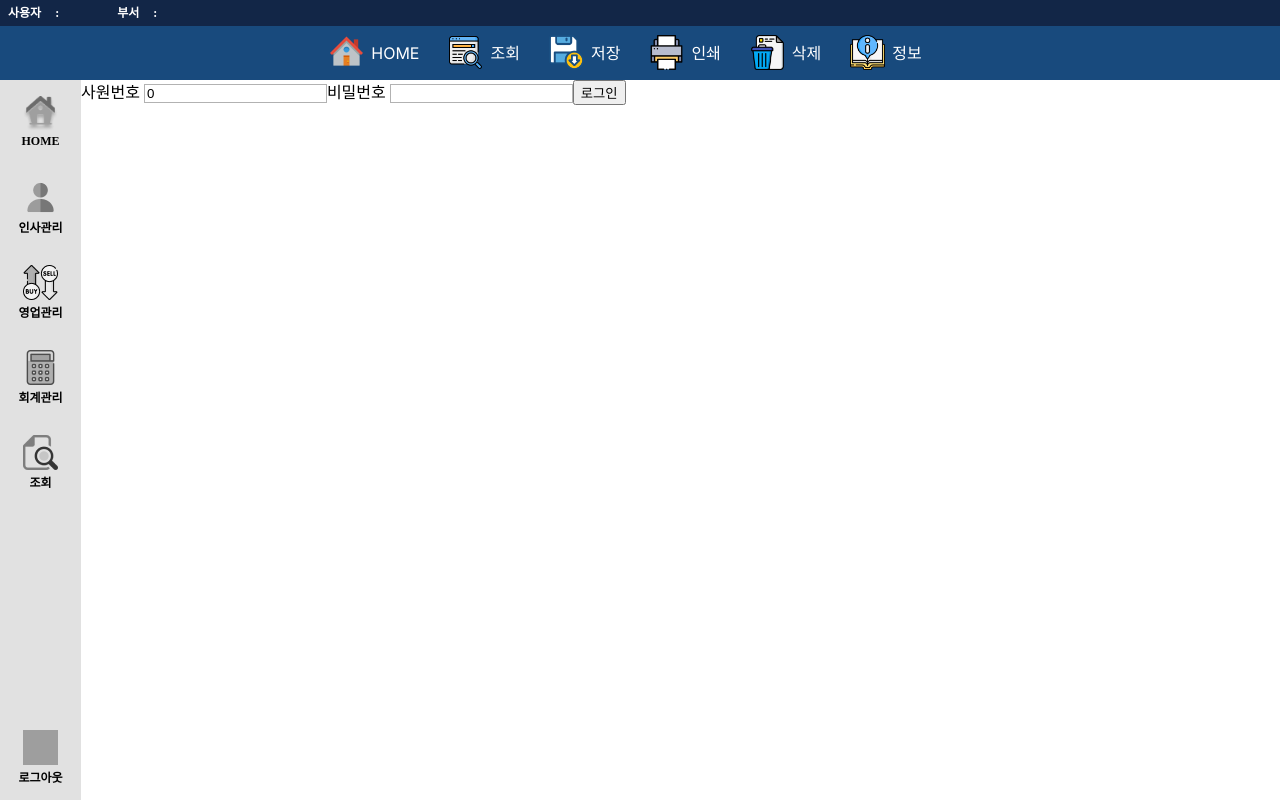
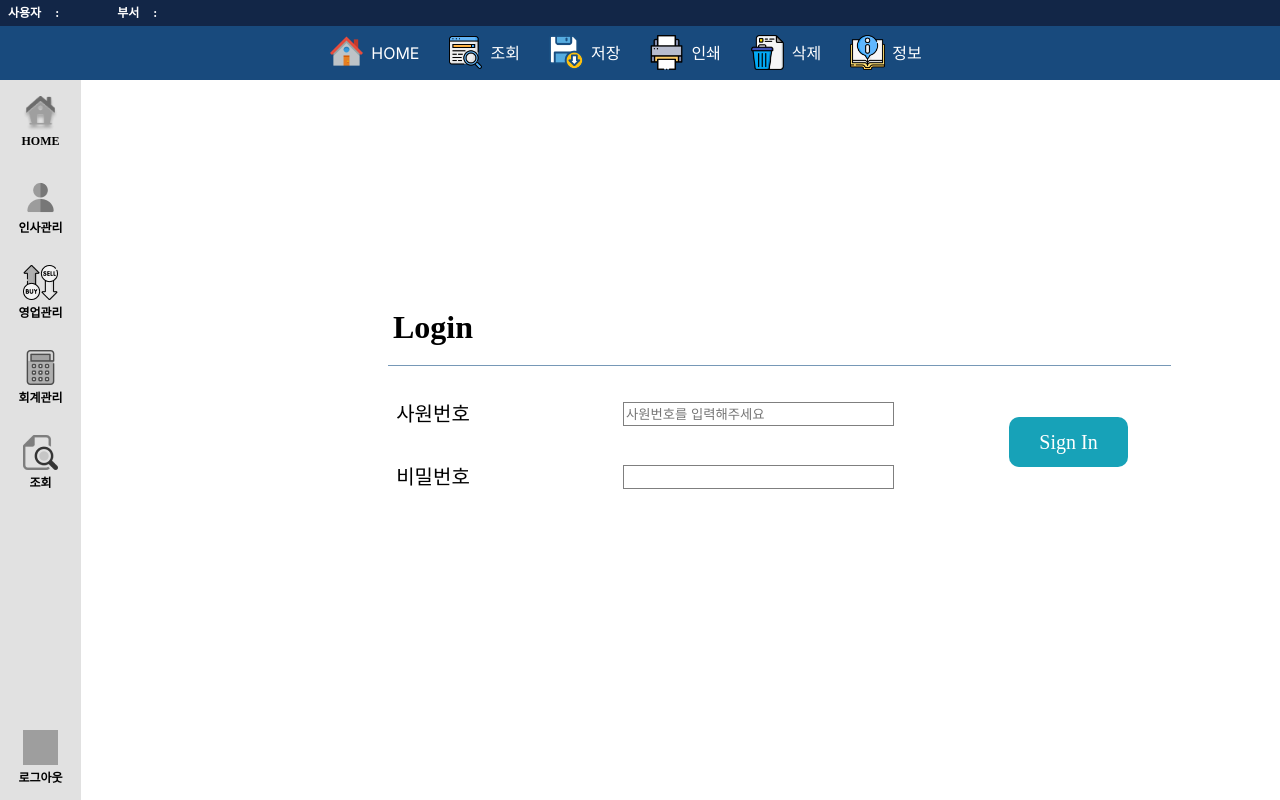
Before and after one commit to korIT-3team/front, a React (Create React App) app: page / in a window 1280 px wide. Built offline with nearby package versions, Linux system fonts and the light colour scheme; grey boxes are pictures that could not be loaded; the HTML template or start-up script is replaced by a standard one.

Commit message:
로그인 프론트

```diff
--- a/src/views/Main/index.tsx
+++ b/src/views/Main/index.tsx
@@ -8,6 +8,7 @@ import { SignInResponseDto } from 'src/interfaces/response/auth';
 import ResponseDto from 'src/interfaces/response/response.dto';
 import GetLoginUserResponseDto from 'src/interfaces/response/user/get-login-user.response.dto';
 import { useUserStore } from 'src/stores';
+import './style.css';
 
 export default function Main() {
   //!               state                //
@@ -96,9 +97,21 @@ export default function Main() {
     <div>
       { user ? ( <div> {user.employeeName} 님 환영합니다.</div> ) :
         (<div className='main-login-box'>
-          사원번호 <input type="text" placeholder='사원번호를 입력해주세요' value={employeeCode} onChange={onEmployeeCodeChangeHandler} />
-          비밀번호 <input type="password" value={password} onChange={onPasswordChangeHandler} onKeyDown={onPasswordKeyDownHandler}/>
-          <button onClick={onSignInButtonClickHandler}>로그인</button>
+          <div className="login-text">Login</div>
+          <div className='login-divider'></div>
+          <div className="id-pw-button-box">
+            <div className="id-pw-box">
+              <div className="id-box">
+                <div className="id-text">사원번호</div>
+                <input className='id-input' type="text" placeholder='사원번호를 입력해주세요' value={employeeCode == 0 ? '' : employeeCode} onChange={onEmployeeCodeChangeHandler} />
+              </div>
+              <div className="pw-box">
+                <div className="pw-text">비밀번호</div>
+                <input className='pw-input' type="password" value={password} onChange={onPasswordChangeHandler} onKeyDown={onPasswordKeyDownHandler}/>
+              </div>
+            </div>
+            <div className="button-box" onClick={onSignInButtonClickHandler}>Sign In</div>
+          </div>
         </div>)
       }
 
--- a/src/views/Main/style.css
+++ b/src/views/Main/style.css
@@ -0,0 +1,94 @@
+.main-login-box{
+     margin-top: 239px;
+     margin-left: 307px;
+}
+.login-text{
+     color: black;
+     font-size: 32px;
+     font-weight: 700;
+     word-wrap: break-word;
+     margin-left: 5px;
+}
+.login-divider{
+     width: 783px;
+     margin-top: 30px;
+     margin-bottom: 36px;
+     height: 1px;
+     background-color: #7698B7;
+}
+.id-pw-button-box{
+     width: 100%;
+     display: flex;
+}
+.id-box{
+     display: flex;
+     color: black;
+     font-size: 20px;
+     font-weight: 400;
+     word-wrap: break-word;
+     margin-bottom: 39px;
+}
+.id-text{
+     color: black;
+     font-size: 20px;
+     font-weight: 400;
+     word-wrap: break-word;
+     width: 90px;
+     margin-right: 145px;
+     display: flex;
+     align-items: center;
+     justify-content: center;
+}
+.id-input{
+     width: 265px;
+     height: 20px;
+     background: white;
+     border: 1px rgba(0, 0, 0, 0.50) solid;
+     outline: none;
+     display: flex;
+     align-items: center;
+     justify-content: center;
+}
+.pw-box{
+     display: flex;
+     color: black;
+     font-size: 20px;
+     font-weight: 400;
+     word-wrap: break-word
+}
+.pw-text{
+     color: black;
+     font-size: 20px;
+     font-weight: 400;
+     word-wrap: break-word;
+     width: 90px;
+     margin-right: 145px;
+     display: flex;
+     align-items: center;
+     justify-content: center;
+}
+.pw-input{
+     width: 265px;
+     height: 20px;
+     background: white;
+     border: 1px rgba(0, 0, 0, 0.50) solid;
+     outline: none;
+     display: flex;
+     align-items: center;
+     justify-content: center;
+}
+.button-box{
+     margin-left: 115px;
+     margin-top: 15px;
+     width: 119px;
+     height: 50px;
+     background: #17A2B8;
+     border-radius: 10px;
+     color : white;
+     display: flex;
+     align-items: center;
+     justify-content: center;
+     font-size: 20px;
+     font-weight: 400;
+     word-wrap: break-word
+}
```
